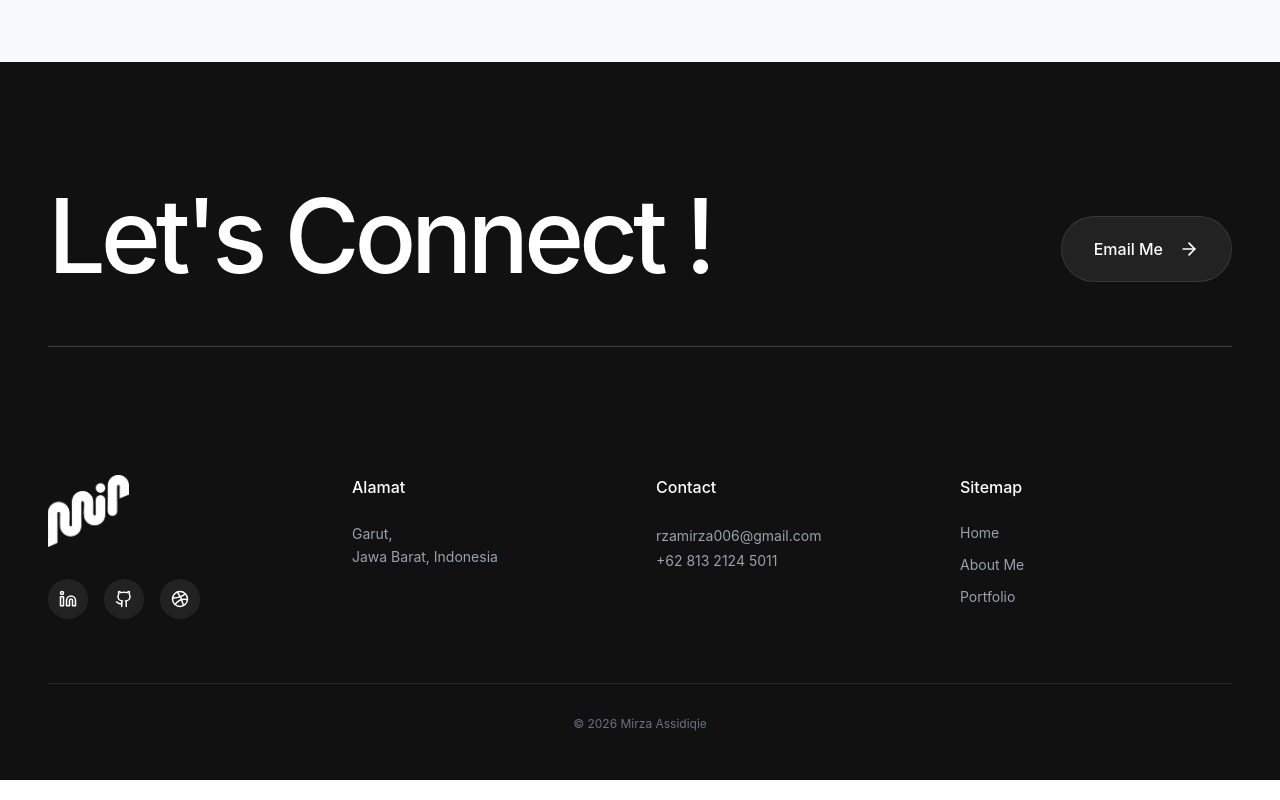
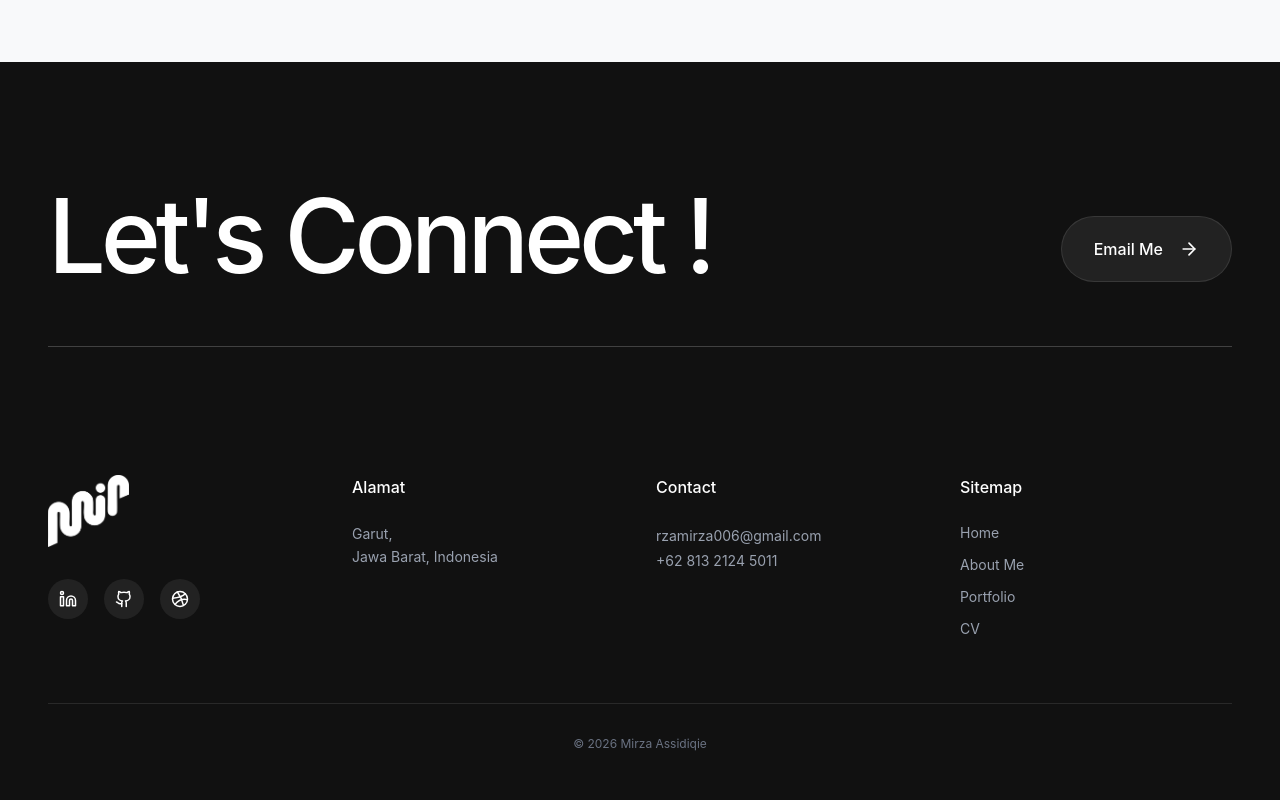
Before and after one commit to mirzajebret/latest-portfolio, a React (Vite) app: page / in a window 1280 px wide. Shown: the part 4472-5272 px from the top of the page. Built offline with nearby package versions, Linux system fonts and the light colour scheme.

Commit message:
tambah dokumen cv

```diff
--- a/src/components/Footer.jsx
+++ b/src/components/Footer.jsx
@@ -85,6 +85,9 @@ const Footer = ({ scrollTo }) => {
                             <button onClick={() => scrollTo('portfolio')} className="text-left hover:text-white transition-colors">
                                 Portfolio
                             </button>
+                            <a href="/cv" className="text-left hover:text-white transition-colors">
+                                CV
+                            </a>
                         </div>
                     </div>
                 </div>
```
